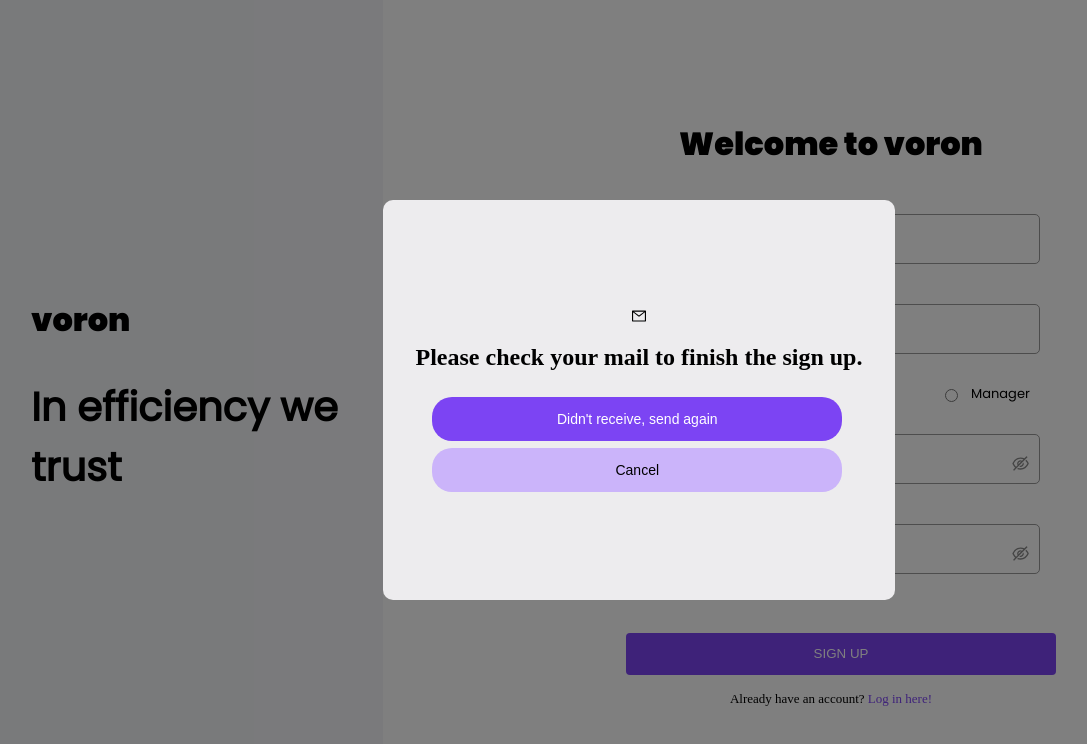
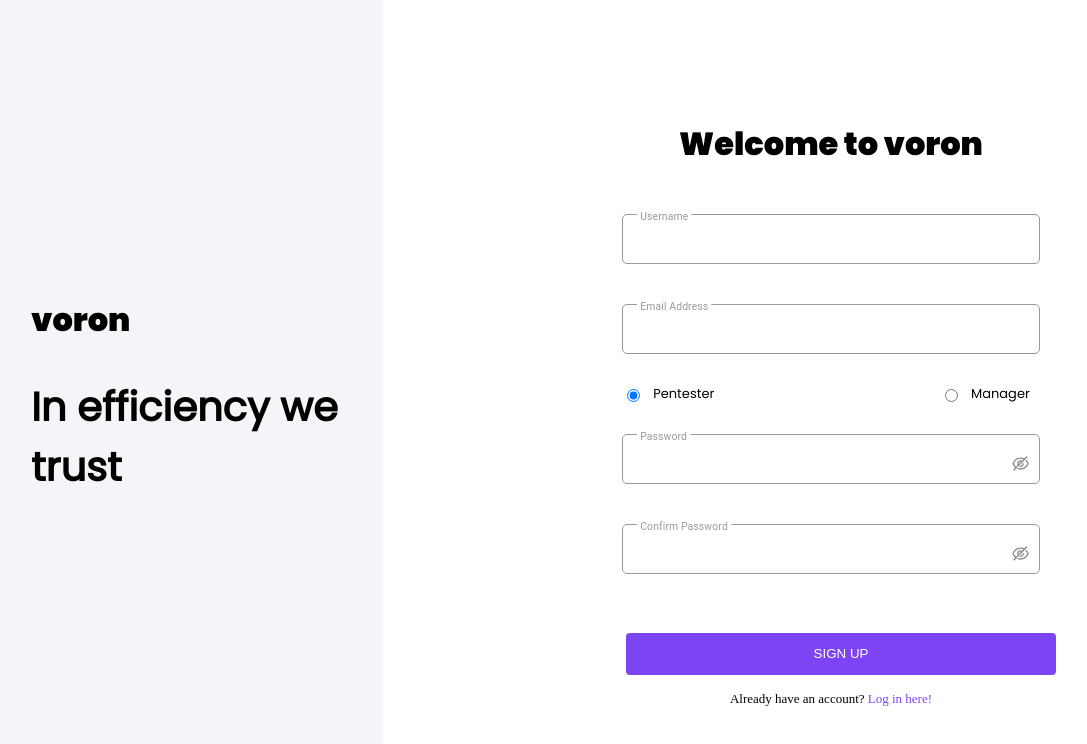
Before and after one commit to vrn-sh/erp, a React (Vite) app in the folder web/: page /sign_up in a window 1280 px wide. Shown: the top 744 px of the page, without its empty margins (1-1088 px from the left). Built offline with nearby package versions, Linux system fonts and the light colour scheme; no server answers.

Commit message:
(web) popup set as false at beginning

```diff
--- a/web/src/pages/SignUp/SignUp.tsx
+++ b/web/src/pages/SignUp/SignUp.tsx
@@ -24,7 +24,7 @@ interface SignUpState {
 
 export default function SignUp() {
     const [pwdIcon, setPwdIcon] = useState(<AiIcons.AiOutlineEyeInvisible />);
-    const [popUp, setPopUp] = useState(true);
+    const [popUp, setPopUp] = useState(false);
     const [conPwdIcon, setConPwdIcon] = useState(
         <AiIcons.AiOutlineEyeInvisible />
     );
```
